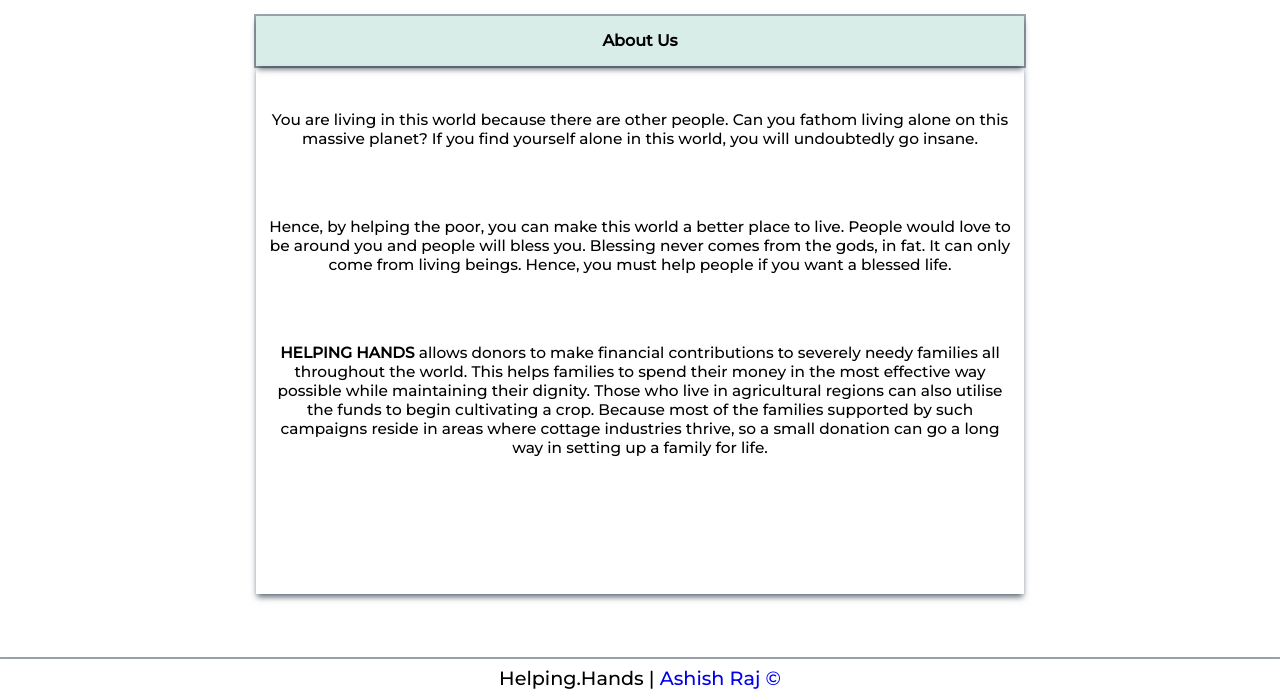
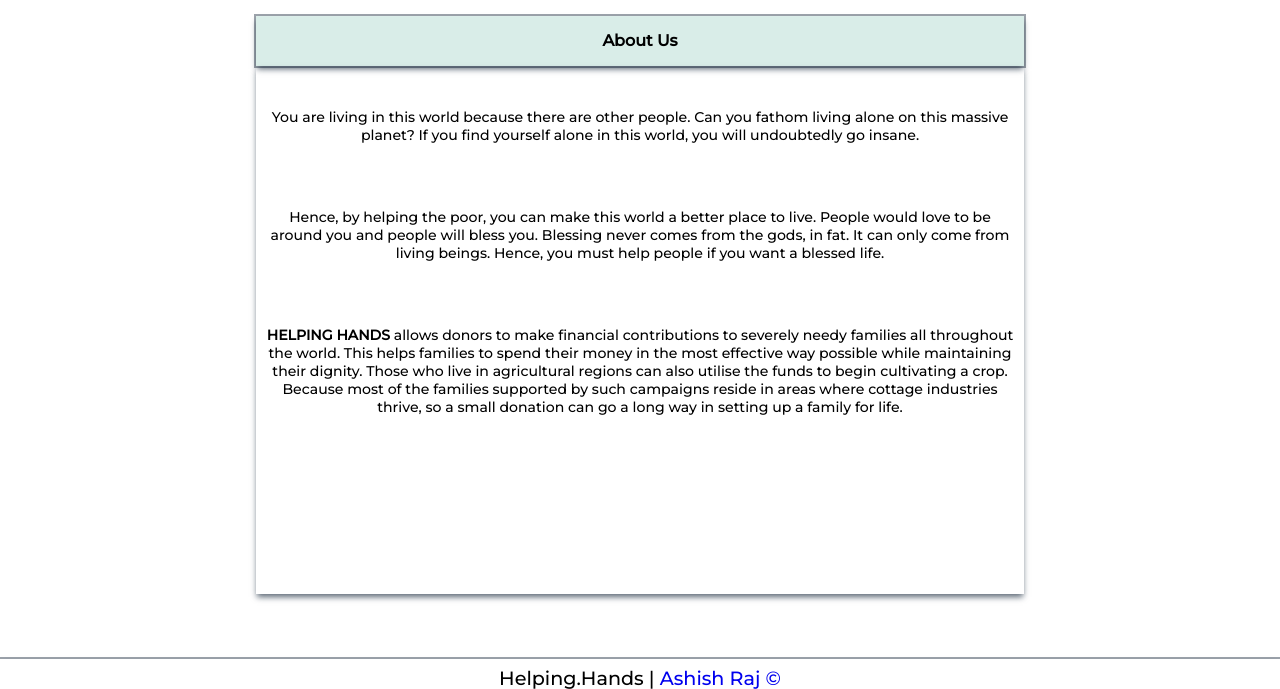
Before and after one commit to ashishraj-dev/TSF---Payment-Gateway-Integration, a plain HTML site: page about.html in a window 1280 px wide. Shown: the part 111-800 px from the top of the page. Drawn offline with Linux system fonts and the light colour scheme.

```diff
--- a/style.css
+++ b/style.css
@@ -158,7 +158,7 @@ button {
   margin: auto;
   width: 60vw;
   height: 66vh;
-  font-size: 1.2vw;
+  font-size: 1.1vw;
   transition: 0.3s;
 }
 
```
